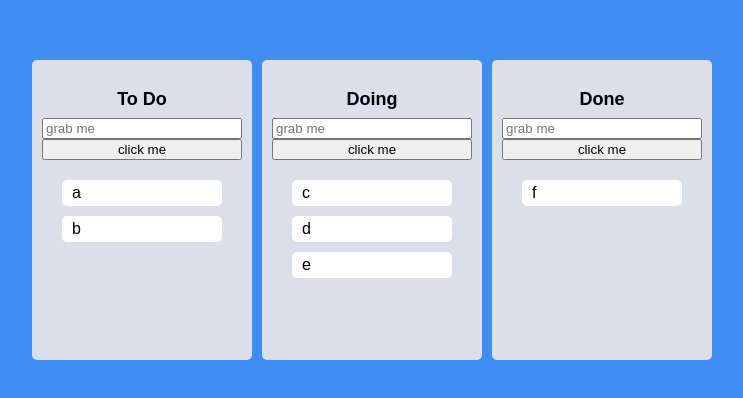
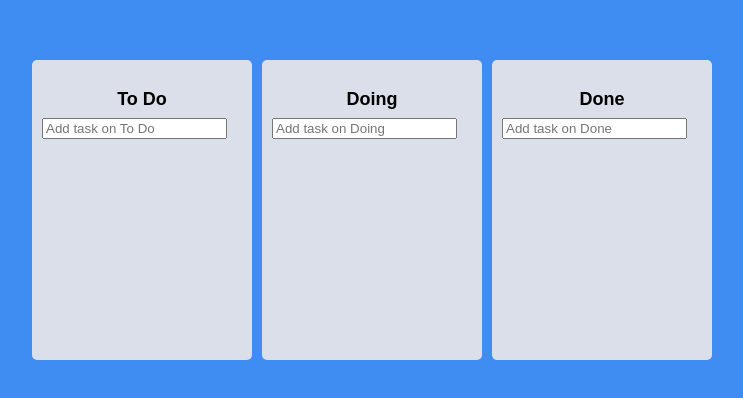
Before and after one commit to redips86/react-masterclass, a React (Create React App) app: page / in a window 1280 px wide. Shown: the part 190-588 px from the top of the page, without its empty margins (268-1011 px from the left). Built offline with nearby package versions, Linux system fonts and the light colour scheme.

Commit message:
[React study] string[] => object[]

```diff
--- a/src/atoms.tsx
+++ b/src/atoms.tsx
@@ -1,14 +1,19 @@
 import {atom} from "recoil";
 
+export interface ITodo {
+    id: number;
+    text: string;
+}
+
 interface IToDoState {
-    [key: string]: string[]
+    [key: string]: ITodo[]
 }
 
 export const toDoState = atom<IToDoState>({
     key: "toDo",
     default: {
-        "To Do": ["a", "b"],
-        "Doing": ["c", "d", "e"],
-        "Done": ["f"],
+        "To Do": [],
+        "Doing": [],
+        "Done": [],
     }
 })
--- a/src/components/Board.tsx
+++ b/src/components/Board.tsx
@@ -1,7 +1,8 @@
 import DragabbleCard from "./DragabbleCard";
 import {Droppable} from "react-beautiful-dnd";
 import styled from "styled-components";
-import {useRef} from "react";
+import {useForm} from "react-hook-form";
+import {ITodo} from "../atoms";
 
 const Wrapper = styled.div`
   min-height: 200px;
@@ -33,26 +34,34 @@
   padding: 20px;
 `;
 
+const Form = styled.div`
+  width: 100%;
+`;
+
 interface IBoardProps {
-    toDos: string[];
+    toDos: ITodo[];
     boardId: string;
 }
 
+interface IForm {
+    toDo: string;
+}
 
 function Board({toDos, boardId}: IBoardProps) {
-    const inputRef = useRef<HTMLInputElement>(null);
-    const onClick = () => {
-        inputRef.current?.focus();
-        setTimeout(() => {
-            inputRef.current?.blur()
-        }, 1000);
+    const {register, setValue, handleSubmit} = useForm<IForm>();
+    const onValid = (data: IForm) => {
+        console.log(data);
+        setValue("toDo", "");
     };
 
     return (
         <Wrapper>
             <Title>{boardId}</Title>
-            <input type="text" placeholder={"grab me"} ref={inputRef}/>
-            <button onClick={onClick}>click me</button>
+            <Form onSubmit={handleSubmit(onValid)}>
+                <input {...register("toDo", {required: true})} type="text" placeholder={`Add task on ${boardId}`}/>
+            </Form>
+
+
             <Droppable droppableId={boardId}>
                 {(provided, snapshot) =>
                     <Area isDraggingOver={snapshot.isDraggingOver}
@@ -60,7 +69,7 @@
                           ref={provided.innerRef}
                           {...provided.droppableProps}>
                         {toDos.map((toDo, index) => (
-                            <DragabbleCard key={toDo} index={index} toDo={toDo}/>
+                            <DragabbleCard key={toDo.id} index={index} toDoId={toDo.id} toDoText={toDo.text}/>
                         ))}
                         {provided.placeholder}
                     </Area>}
--- a/src/components/DragabbleCard.tsx
+++ b/src/components/DragabbleCard.tsx
@@ -11,14 +11,15 @@
 `;
 
 interface IDragabbleCardProps {
-    toDo: string;
+    toDoId: number;
+    toDoText: string;
     index: number;
 }
 
-function DragabbleCard({toDo, index}: IDragabbleCardProps) {
+function DragabbleCard({toDoId, toDoText, index}: IDragabbleCardProps) {
 
     return (
-        <Draggable key={toDo} draggableId={toDo} index={index}>
+        <Draggable key={toDoId} draggableId={toDoId + ""} index={index}>
             {(provided, snapshot) =>
                 <Card
                     isDragging={snapshot.isDragging}
@@ -26,7 +27,7 @@
                     {...provided.draggableProps}
                     {...provided.dragHandleProps}
                 >
-                    <span>{toDo}</span>
+                    <span>{toDoText}</span>
                 </Card>
             }
         </Draggable>
```
